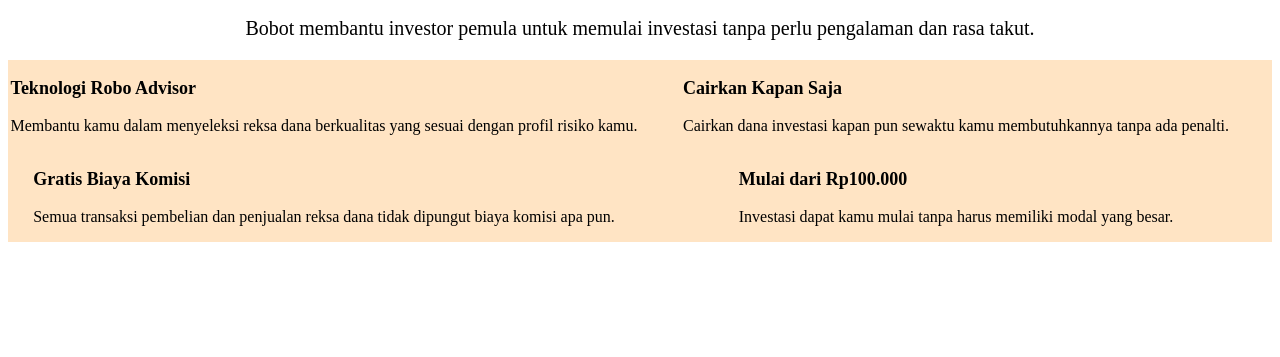
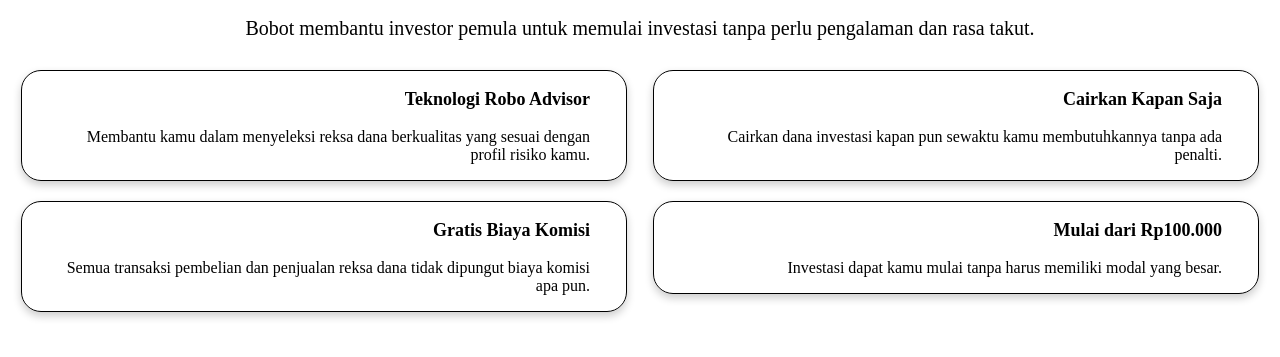
Before and after one commit to Azizahmuthii/bobot.id, a plain HTML site: page index.html in a window 1280 px wide. Shown: the part 57-414 px from the top of the page. Drawn offline with Linux system fonts and the light colour scheme.

Commit message:
pembuatan kotak jadi bagus pakai shadow

```diff
--- a/stylesheet.css
+++ b/stylesheet.css
@@ -9,20 +9,36 @@
 .heading p {
     font-size: 20px;
 }
+.keunggulan-wrapper {
+    width: 100%;
+    box-sizing: border-box;
+    display: block;
+
+}
 .keunggulan2 {
-box-sizing: border-box;
 
 }
 .keunggulan {
     display: flex;
+    flex-wrap: wrap;
     float: left;
-    width: 50%;
-    background-color: bisque;
-    justify-content: center;
+    width: 48%;
+    /* background-color: bisque; */
+    border: 0.5px solid #000000;
+    border-radius: 20px;
+    box-sizing: border-box;
+    margin: 10px 1% 10px 1%;
+    box-shadow: 0 4px 8px 0 rgba(0,0,0,0.2);
 
 
+}
+.keunggulan-exp {
+    width: 89%;
+    text-align: right;
+    padding: 0 1% 0 5%;
 }
 .keunggulan-exp h3 {
     font-size: 18px;
     font-weight: bold;
+
 }
```
